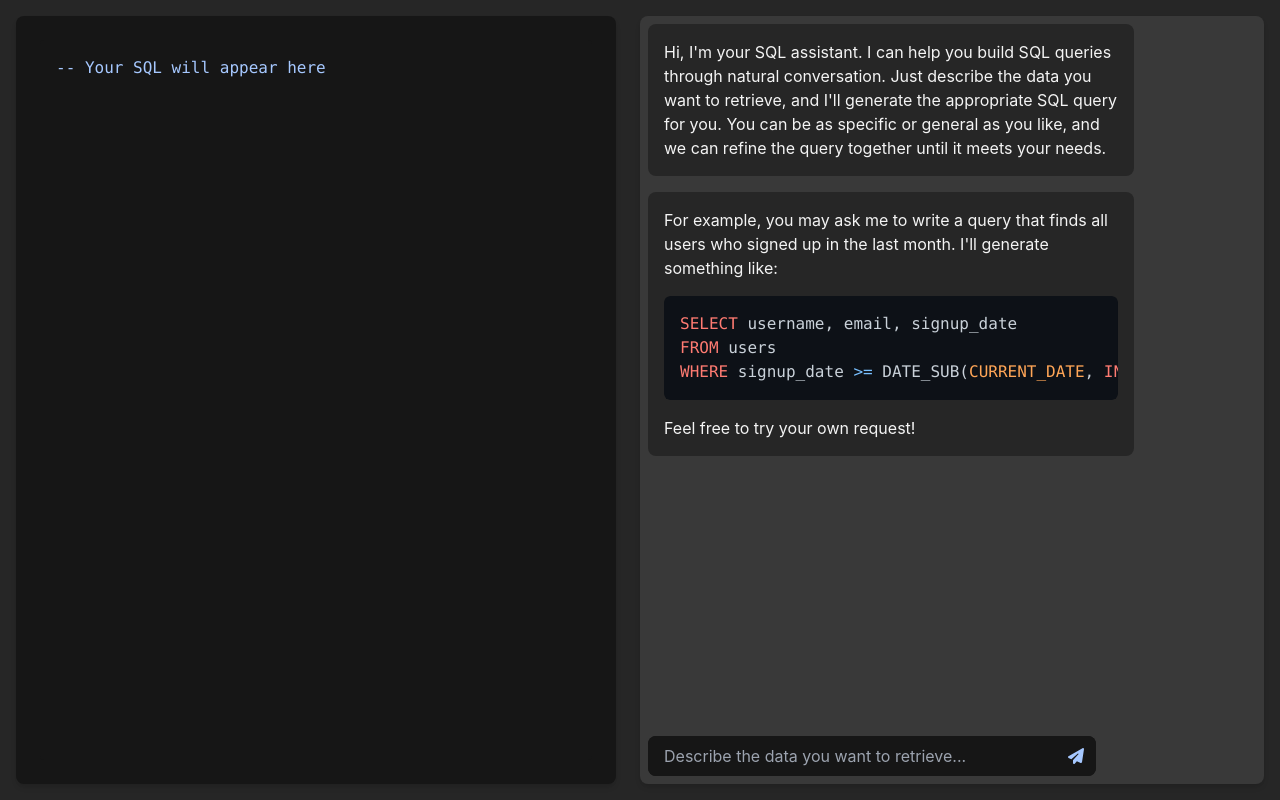
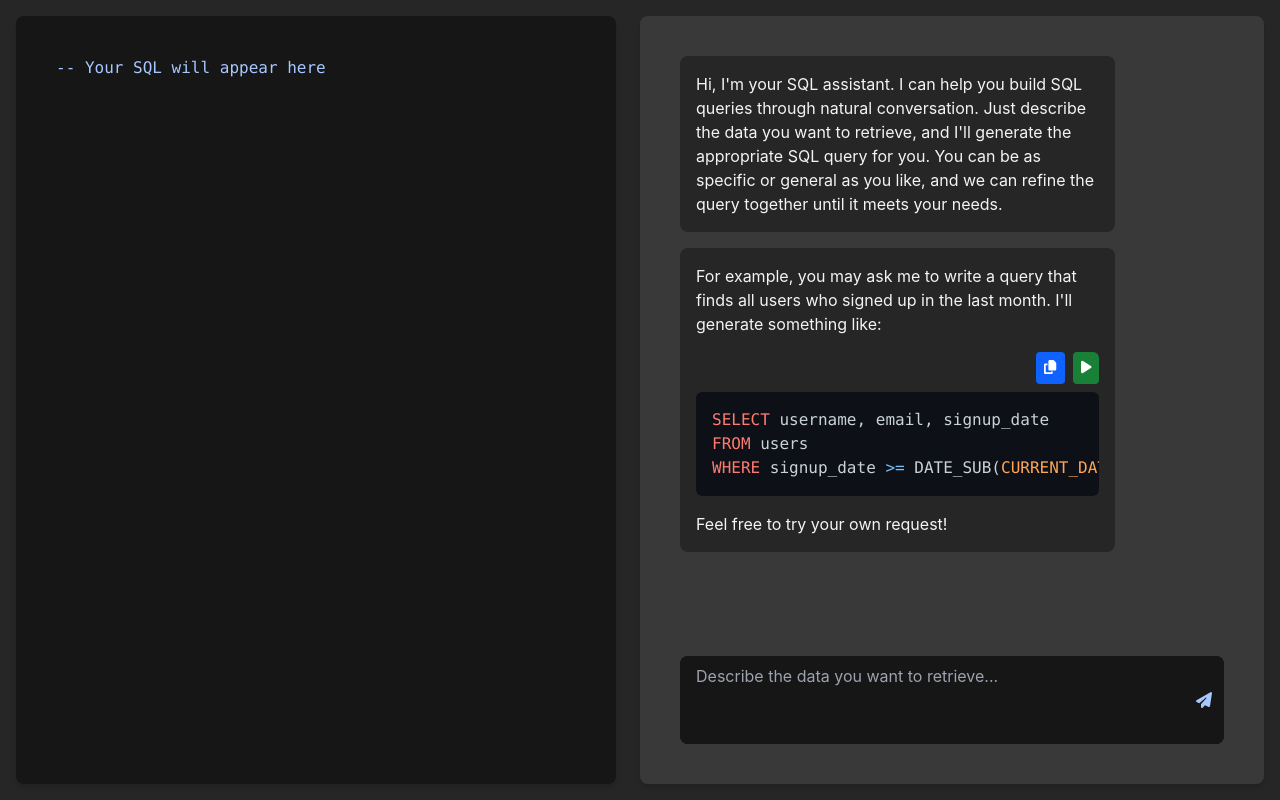
Before and after one commit to MartinCastroAlvarez/sql-cursor-ai-agent, a React (Create React App) app: page / in a window 1280 px wide. Built offline with nearby package versions, Linux system fonts and the light colour scheme.

Commit message:
Quick fix
-

```diff
--- a/package.json
+++ b/package.json
@@ -10,6 +10,7 @@
     "@testing-library/jest-dom": "^6.6.3",
     "@testing-library/react": "^16.2.0",
     "@testing-library/user-event": "^13.5.0",
+    "@tippyjs/react": "^4.2.6",
     "axios": "^1.8.3",
     "eslint": "^8.57.1",
     "fontawesome": "^5.6.3",
@@ -20,6 +21,7 @@
     "react-scripts": "5.0.1",
     "rehype-highlight": "^7.0.2",
     "remark-gfm": "^4.0.1",
+    "tippy.js": "^6.3.7",
     "typescript": "^5.8.2",
     "web-vitals": "^2.1.4"
   },
--- a/src/App.tsx
+++ b/src/App.tsx
@@ -2,6 +2,8 @@ import React, { useState, useCallback } from 'react';
 import Editor from './Editor';
 import Chat from './Chat';
 import { useConversation } from './useConversation';
+import 'tippy.js/dist/tippy.css';
+import './tippy-theme.css'; // We'll create this custom CSS file
 
 const App: React.FC = () => {
   const [sql, setSql] = useState<string>('');
@@ -47,7 +49,7 @@ const App: React.FC = () => {
 
           {/* Right column (Chat) - replaced Input with Chat */}
           <div className="w-full md:w-1/2 order-1 md:order-2 h-[calc(100vh-2rem)]">
-            <div className="bg-carbon-gray-80 rounded-lg shadow-md h-full">
+            <div className="bg-carbon-gray-80 p-8 rounded-lg shadow-md h-full">
               <Chat
                 messages={conversation}
                 onSendMessage={handleSendMessage}
--- a/src/Input.tsx
+++ b/src/Input.tsx
@@ -16,21 +16,22 @@ const Input: React.FC<InputProps> = ({ onSubmit }) => {
     }
   };
 
-  const handleKeyDown = (e: KeyboardEvent<HTMLInputElement>) => {
-    if (e.key === 'Enter') {
+  const handleKeyDown = (e: KeyboardEvent<HTMLTextAreaElement>) => {
+    if (e.key === 'Enter' && !e.shiftKey) {
+      e.preventDefault(); // Prevent default to avoid new line
       handleInputSubmit();
     }
   };
 
   return (
-    <div className="flex w-full max-w-md bg-carbon-gray-100 rounded-lg overflow-hidden">
-      <input
-        type="text"
+    <div className="flex w-full bg-carbon-gray-100 rounded-lg overflow-hidden">
+      <textarea
         value={inputValue}
         onChange={(e) => setInputValue(e.target.value)}
         onKeyDown={handleKeyDown}
         placeholder="Describe the data you want to retrieve..."
-        className="flex-grow px-4 py-2 text-carbon-gray-10 bg-carbon-gray-100 border-none focus:outline-none focus:ring-0"
+        className="flex-grow px-4 py-2 text-carbon-gray-10 bg-carbon-gray-100 border-none focus:outline-none focus:ring-0 resize-none min-h-[72px]"
+        rows={3}
       />
       <button
         onClick={handleInputSubmit}
--- a/src/Message.tsx
+++ b/src/Message.tsx
@@ -3,6 +3,11 @@ import ReactMarkdown from 'react-markdown';
 import remarkGfm from 'remark-gfm';
 import rehypeHighlight from 'rehype-highlight';
 import 'highlight.js/styles/github-dark.css';
+import { FontAwesomeIcon } from '@fortawesome/react-fontawesome';
+import { faCopy, faPlay } from '@fortawesome/free-solid-svg-icons';
+import Tippy from '@tippyjs/react';
+import 'tippy.js/dist/tippy.css';
+import 'tippy.js/themes/light.css';
 
 // Define our own CodeProps interface since we can't import it
 interface CodeProps {
@@ -15,9 +20,51 @@ interface CodeProps {
 
 interface MessageProps {
   text: string;
+  onApply?: (message: string, code: string) => void;
 }
 
-const Message: React.FC<MessageProps> = ({ text }) => {
+// Enhanced CodeToolbar with Tippy tooltips - button colors updated
+const CodeToolbar: React.FC<{ onCopy: () => void; onApply?: () => void }> = ({ onCopy, onApply }) => {
+  return (
+    <div className="flex justify-end mb-2 space-x-2">
+      <Tippy
+        content="Copy to clipboard"
+        theme="carbon"
+        arrow={true}
+        placement="top"
+        animation="scale"
+        duration={[200, 0]}
+      >
+        <button
+          onClick={onCopy}
+          className="px-2 py-1 text-white bg-carbon-blue-60 hover:bg-carbon-blue-50 rounded focus:outline-none transition-colors duration-200"
+        >
+          <FontAwesomeIcon icon={faCopy} size="sm" />
+        </button>
+      </Tippy>
+
+      {onApply && (
+        <Tippy
+          content="Apply this code"
+          theme="carbon"
+          arrow={true}
+          placement="top"
+          animation="scale"
+          duration={[200, 0]}
+        >
+          <button
+            onClick={onApply}
+            className="px-2 py-1 text-white bg-carbon-green-60 hover:bg-carbon-green-50 rounded focus:outline-none transition-colors duration-200"
+          >
+            <FontAwesomeIcon icon={faPlay} size="sm" />
+          </button>
+        </Tippy>
+      )}
+    </div>
+  );
+};
+
+const Message: React.FC<MessageProps> = ({ text, onApply }) => {
   return (
     <div className="message p-4 rounded-lg bg-carbon-gray-90 text-carbon-gray-10 mb-4">
       <div className="prose prose-invert prose-sm max-w-none">
@@ -35,6 +82,7 @@ const Message: React.FC<MessageProps> = ({ text }) => {
               className = `bg-[#1e2030] rounded-md overflow-x-auto ${className}`;
               return !inline && match ? (
                 <pre className="rounded-md overflow-x-auto">
+                  <CodeToolbar onCopy={() => {}} onApply={() => {}} />
                   <code className={className} {...props}>
                     {children}
                   </code>
--- /dev/null
+++ b/src/tippy-theme.css
@@ -0,0 +1,21 @@
+.tippy-box[data-theme~='carbon'] {
+  background-color: #121619; /* Carbon dark gray */
+  color: #f4f4f4;
+  border-radius: 4px;
+}
+
+.tippy-box[data-theme~='carbon'][data-placement^='top'] > .tippy-arrow::before {
+  border-top-color: #121619;
+}
+
+.tippy-box[data-theme~='carbon'][data-placement^='bottom'] > .tippy-arrow::before {
+  border-bottom-color: #121619;
+}
+
+.tippy-box[data-theme~='carbon'][data-placement^='left'] > .tippy-arrow::before {
+  border-left-color: #121619;
+}
+
+.tippy-box[data-theme~='carbon'][data-placement^='right'] > .tippy-arrow::before {
+  border-right-color: #121619;
+}
```
Also changed, not shown: 1 other file (tests, documents, lock files or other folders).
